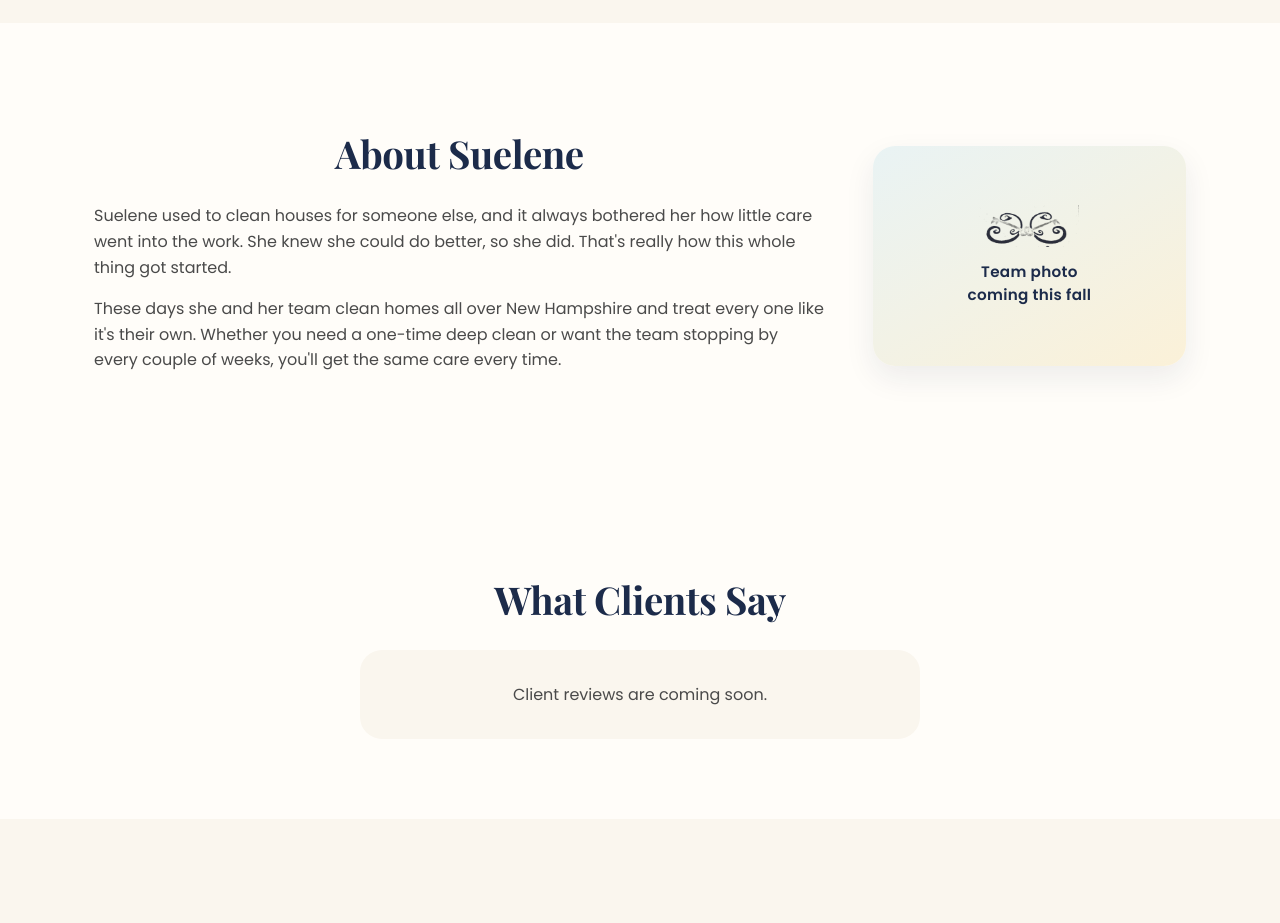
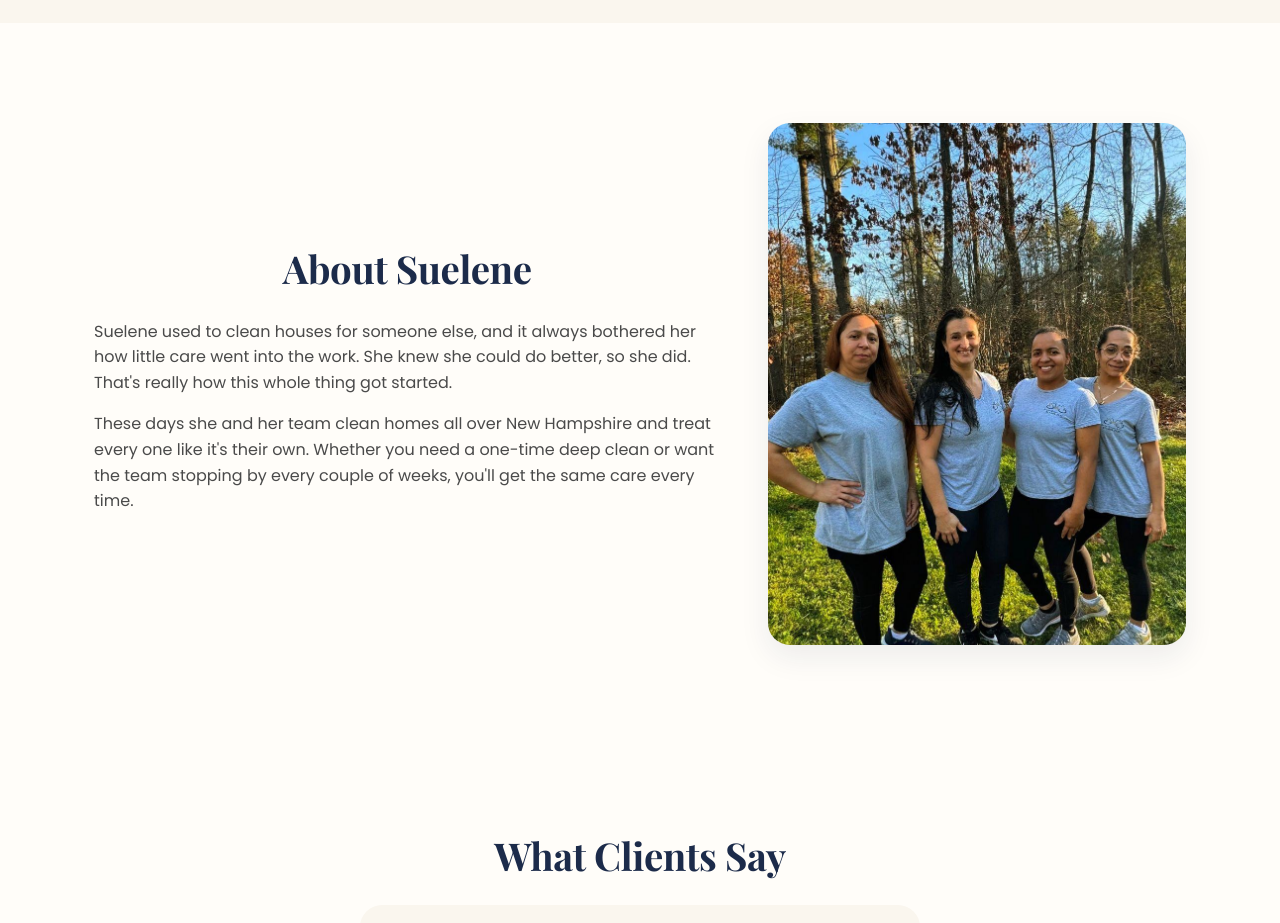
Before and after one commit to britt-cerato/suelenes-cleaning, a plain HTML site: page v2/index.html in a window 1280 px wide. Shown: the part 2260-3183 px from the top of the page. Drawn offline with nearby package versions, Linux system fonts and the light colour scheme.

Commit message:
Add team photo to the About section in v2
Co-Authored-By: Claude Sonnet 5.5 <noreply@anthropic.com>

```diff
--- a/v2/css/style.css
+++ b/v2/css/style.css
@@ -323,44 +323,23 @@ h2 { font-size: clamp(1.8rem, 3.5vw, 2.4rem); text-align: center; }
 /* About */
 .about-inner {
   display: grid;
-  grid-template-columns: 1.4fr 0.6fr;
+  grid-template-columns: 1.2fr 0.8fr;
   gap: 48px;
   align-items: center;
 }
 
 .about-text p { color: #4a4a4a; }
 
-.about-photo {
-  display: flex;
-  align-items: stretch;
-}
+.about-photo { display: flex; }
 
-.about-photo-frame {
-  flex: 1;
-  min-height: 220px;
+.about-team-photo {
+  width: 100%;
+  height: auto;
+  aspect-ratio: 4 / 5;
+  object-fit: cover;
+  object-position: center 30%;
   border-radius: var(--radius);
-  background: linear-gradient(150deg, #e9f3f4 0%, #fbf1d8 100%);
-  display: flex;
-  flex-direction: column;
-  align-items: center;
-  justify-content: center;
-  gap: 14px;
-  text-align: center;
-  padding: 24px;
   box-shadow: var(--shadow);
-}
-
-.about-photo-logo {
-  width: 100px;
-  height: auto;
-}
-
-.about-photo-label {
-  color: var(--navy);
-  font-weight: 600;
-  font-size: 0.95rem;
-  line-height: 1.5;
-  letter-spacing: 0.02em;
 }
 
 /* Reviews */
--- a/v2/index.html
+++ b/v2/index.html
@@ -119,10 +119,7 @@
         <p>These days she and her team clean homes all over New Hampshire and treat every one like it's their own. Whether you need a one-time deep clean or want the team stopping by every couple of weeks, you'll get the same care every time.</p>
       </div>
       <div class="about-photo">
-        <div class="about-photo-frame">
-          <img src="images/logo-navy.png" alt="" class="about-photo-logo" aria-hidden="true">
-          <span class="about-photo-label">Team photo<br>coming this fall</span>
-        </div>
+        <img src="images/team.jpg" alt="Suelene and her cleaning team outdoors in their Suelene's Cleaning Services shirts" class="about-team-photo" width="843" height="1500" loading="lazy">
       </div>
     </div>
   </section>
```
Also changed, not shown: v2/images/team.jpg (added).
